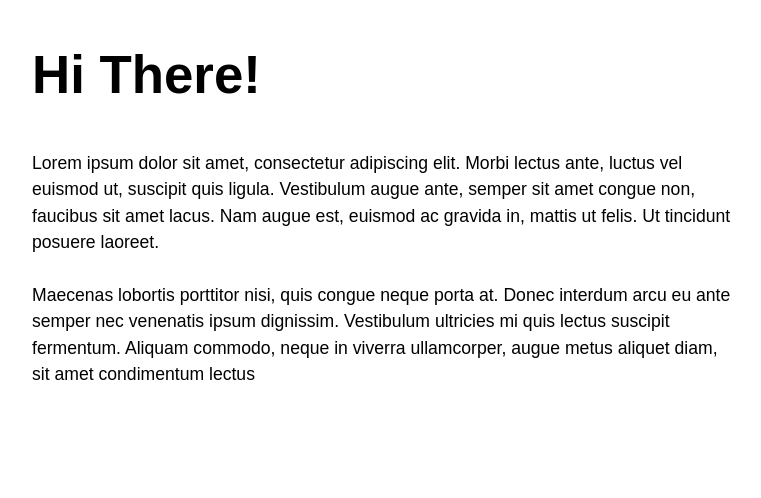
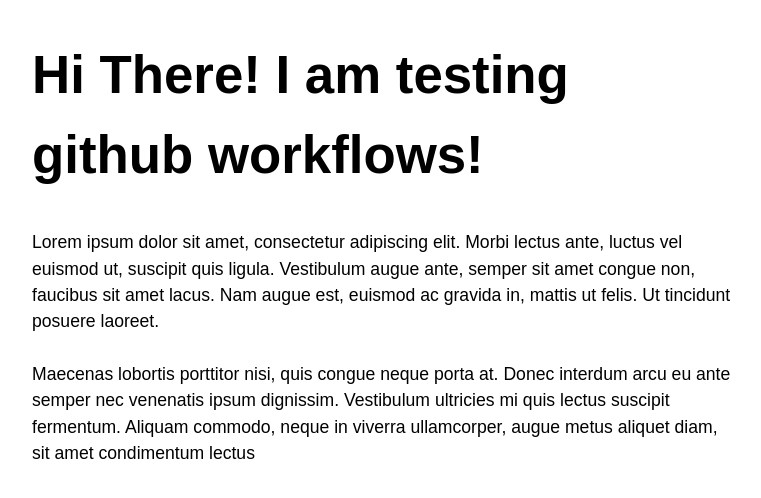
Before and after one commit to mrin2810/media-queries, a plain HTML site: page index.html in a window 1280 px wide. Shown: the whole page, without its empty margins (258-1019 px from the left). Drawn offline with Linux system fonts and the light colour scheme.

Commit message:
Update index.html

```diff
--- a/index.html
+++ b/index.html
@@ -8,7 +8,7 @@
 </head>
 <body>
 	<div class="wrap">
-		<h1>Hi There!</h1>
+		<h1>Hi There! I am testing github workflows!</h1>
 		<p>
 			Lorem ipsum dolor sit amet, consectetur adipiscing elit. Morbi lectus ante, luctus vel euismod ut, suscipit quis ligula. Vestibulum augue ante, semper sit amet congue non, faucibus sit amet lacus. Nam augue est, euismod ac gravida in, mattis ut felis. Ut tincidunt posuere laoreet.
 		</p>
```
